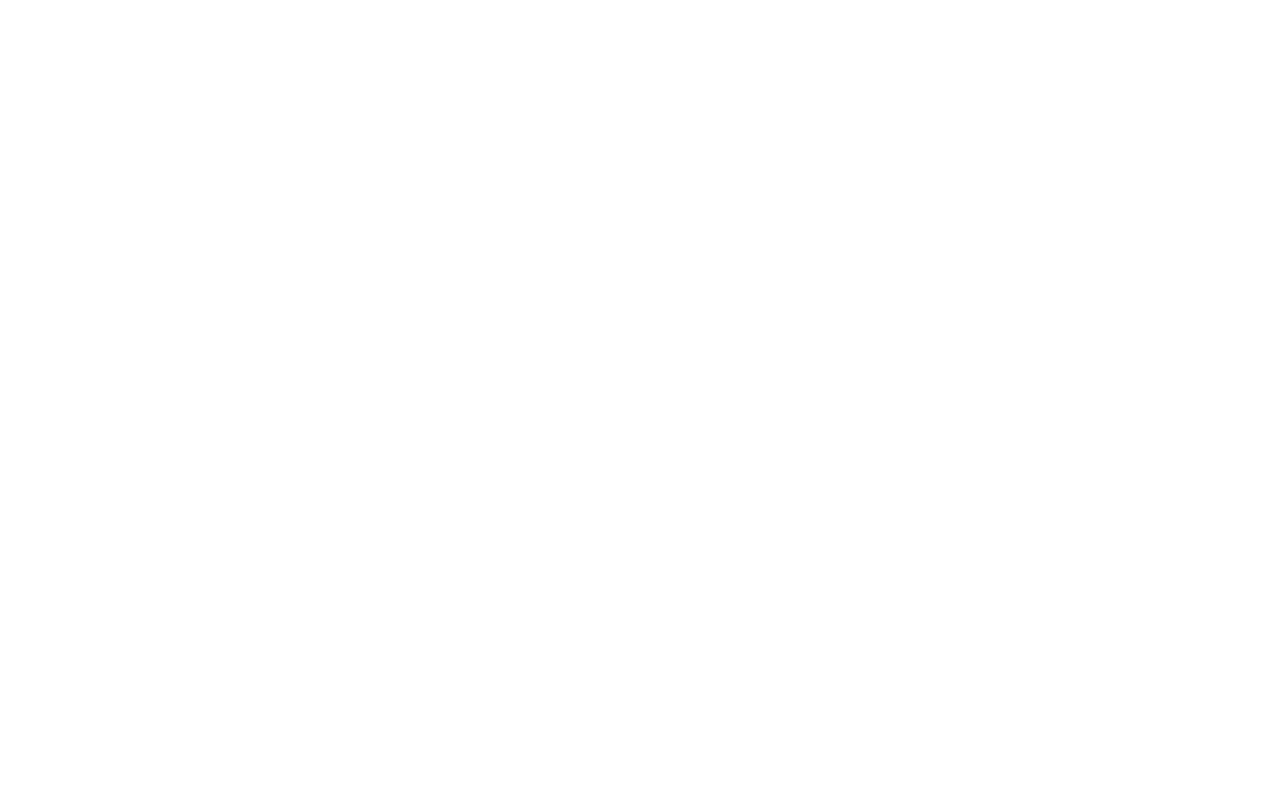
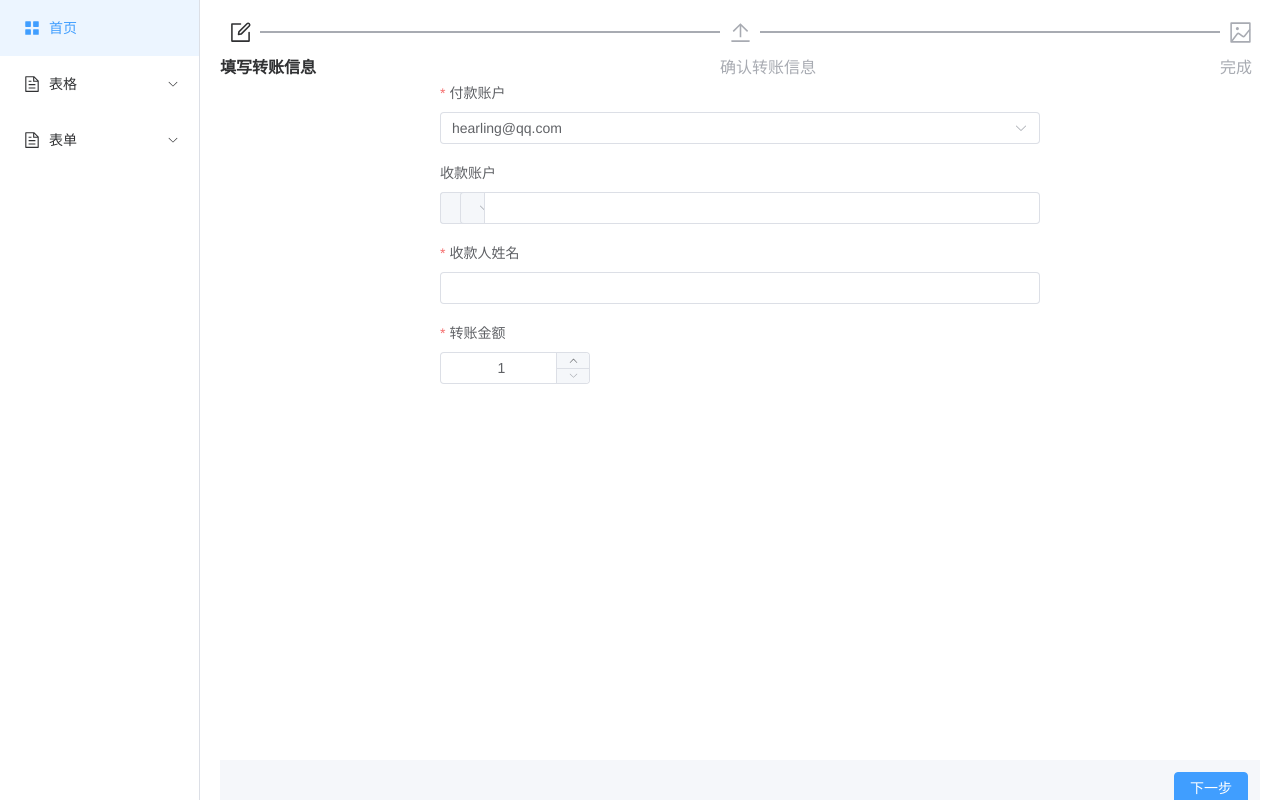
Before and after one commit to chovue/vue3-management-system, a Vue app: page /stepForm in a window 1280 px wide. Before the commit this address had no page. Built offline with nearby package versions, Linux system fonts and the light colour scheme; sample sign-in values are in the browser's storage.

Commit message:
feat: 增加表单 (#27)
* feat: 新增表单路由

* feat: 增加基础表单

* feat: 增加步骤表单

```diff
--- a/src/router/index.ts
+++ b/src/router/index.ts
@@ -41,6 +41,22 @@
             title: '复杂表格'
           },
           component: () => import('../views/AboutView.vue')
+        },
+        {
+          path: '/basicForm',
+          name: 'basicForm',
+          meta: {
+            title: '基础表单'
+          },
+          component: () => import('../views/BasicForm.vue')
+        },
+        {
+          path: '/stepForm',
+          name: 'stepForm',
+          meta: {
+            title: '基础表单'
+          },
+          component: () => import('../views/StepForm.vue')
         }
       ]
     },
--- /dev/null
+++ b/src/views/BasicForm.vue
@@ -0,0 +1,82 @@
+<!-- 基础表单页面 -->
+<template>
+  <div class="basic-form-page">
+    <h1>基础表单页面</h1>
+    <el-form :model="form" label-width="120px">
+      <el-form-item label="活动名称">
+        <el-input v-model="form.name" />
+      </el-form-item>
+      <el-form-item label="活动地址">
+        <el-select v-model="form.region" placeholder="please select your zone">
+          <el-option label="Zone one" value="shanghai" />
+          <el-option label="Zone two" value="beijing" />
+        </el-select>
+      </el-form-item>
+      <el-form-item label="活动时间">
+        <el-col :span="11">
+          <el-date-picker v-model="form.date1" type="date" placeholder="Pick a date" style="width: 100%" />
+        </el-col>
+        <el-col :span="2" class="text-center">
+          <span class="text-gray-500">-</span>
+        </el-col>
+        <el-col :span="11">
+          <el-time-picker v-model="form.date2" placeholder="Pick a time" style="width: 100%" />
+        </el-col>
+      </el-form-item>
+      <el-form-item label="即时交付">
+        <el-switch v-model="form.delivery" />
+      </el-form-item>
+      <el-form-item label="活动类型">
+        <el-checkbox-group v-model="form.type">
+          <el-checkbox label="Online activities" name="type" />
+          <el-checkbox label="Promotion activities" name="type" />
+          <el-checkbox label="Offline activities" name="type" />
+          <el-checkbox label="Simple brand exposure" name="type" />
+        </el-checkbox-group>
+      </el-form-item>
+      <el-form-item label="资源">
+        <el-radio-group v-model="form.resource">
+          <el-radio label="Sponsor" />
+          <el-radio label="Venue" />
+        </el-radio-group>
+      </el-form-item>
+      <el-form-item label="活动形式">
+        <el-input v-model="form.desc" type="textarea" />
+      </el-form-item>
+      <el-form-item>
+        <el-button type="primary" @click="onSubmit">创建</el-button>
+        <el-button>取消</el-button>
+      </el-form-item>
+    </el-form>
+  </div>
+</template>
+
+<script lang="ts" setup>
+import { reactive } from 'vue'
+
+// do not use same name with ref
+const form = reactive({
+  name: '',
+  region: '',
+  date1: '',
+  date2: '',
+  delivery: false,
+  type: [],
+  resource: '',
+  desc: '',
+})
+
+const onSubmit = () => {
+  console.log('submit!')
+}
+</script>
+
+<style lang='scss' scoped>
+.basic-form-page {
+  width: 600px;
+
+  h1 {
+    margin: 0px 52px 20px;
+  }
+}
+</style>
--- a/src/views/Home.vue
+++ b/src/views/Home.vue
@@ -23,6 +23,16 @@
             <el-menu-item index="table">简单表格</el-menu-item>
             <el-menu-item index="complexTable">复杂表格</el-menu-item>
           </el-sub-menu>
+          <el-sub-menu index="2">
+            <template #title>
+              <el-icon>
+                <Document />
+              </el-icon>
+              <span>表单</span>
+            </template>
+            <el-menu-item index="basicForm">基础表单</el-menu-item>
+            <el-menu-item index="stepForm">分步表单</el-menu-item>
+          </el-sub-menu>
         </el-menu>
       </el-aside>
       <el-main>
--- /dev/null
+++ b/src/views/StepForm.vue
@@ -0,0 +1,168 @@
+<!-- 分步骤表单 -->
+<template>
+  <div class="step-home-page">
+    <el-steps :active="active" finish-status="success">
+      <el-step title="填写转账信息" :icon="Edit" />
+      <el-step title="确认转账信息" :icon="Upload" />
+      <el-step title="完成" :icon="Picture" />
+    </el-steps>
+
+    <!-- 内容区域 -->
+    <!-- todo 拆分组件 -->
+    <div class="contain">
+      <el-form :model="form" label-width="100px" ref="formRef" :rules="rules" label-position="top">
+        <div v-show="active === 0">
+          <el-form-item label="付款账户" prop="account">
+            <el-select v-model="form.account">
+              <el-option label="hearling@qq.com" value="hearling@qq.com" />
+            </el-select>
+          </el-form-item>
+          <el-form-item label="收款账户" prop="type">
+            <el-input v-model="form.acceptAccount">
+              <template #prepend>
+                <el-select v-model="form.type">
+                  <el-option label="支付宝" :value="1"></el-option>
+                  <el-option label="微信支付" :value="2"></el-option>
+                </el-select>
+              </template>
+            </el-input>
+          </el-form-item>
+          <el-form-item label="收款人姓名" prop="name">
+            <el-input v-model="form.name"></el-input>
+          </el-form-item>
+          <el-form-item label="转账金额" prop="price">
+            <el-input-number v-model="form.price" controls-position="right" :min="1" :max="1000">
+            </el-input-number>
+          </el-form-item>
+        </div>
+        <div v-show="active === 1">
+          <el-alert title="确认转账后，资金将直接打入对方账户，无法退回。" type="warning" show-icon />
+          <el-descriptions border :column="1">
+            <el-descriptions-item>
+              <template #label>
+                付款账户
+              </template>
+              {{ form.account }}
+            </el-descriptions-item>
+            <el-descriptions-item>
+              <template #label>
+                收款账户
+              </template>
+              {{ form.acceptAccount }}
+            </el-descriptions-item>
+            <el-descriptions-item>
+              <template #label>
+                收款人姓名
+              </template>
+              {{ form.name }}
+            </el-descriptions-item>
+            <el-descriptions-item>
+              <template #label>
+                转账金额
+              </template>
+              {{ form.price }}元
+            </el-descriptions-item>
+          </el-descriptions>
+          <hr />
+          <el-form-item label="支付密码" prop="name">
+            <el-input v-model="form.pass" type="passworld" placeholder="请输入"></el-input>
+          </el-form-item>
+        </div>
+        <div v-show="active === 2">
+          <el-result icon="success" title="操作成功" sub-title="预计两小时内到账"></el-result>
+
+          <el-descriptions title="账单信息" :column="1" border>
+            <el-descriptions-item label="付款账户">ant-design@alipay.com</el-descriptions-item>
+            <el-descriptions-item label="收款账户">test@example.com</el-descriptions-item>
+            <el-descriptions-item label="收款人姓名">Alex</el-descriptions-item>
+            <el-descriptions-item label="转账金额">500.00元
+            </el-descriptions-item>
+          </el-descriptions>
+        </div>
+      </el-form>
+    </div>
+
+
+    <div class="foot">
+      <el-button v-show="active > 0" style="margin-top: 12px" @click="preview">上一步</el-button>
+      <el-button v-show="active !== 2" style="margin-top: 12px" @click="next" type="primary">下一步</el-button>
+      <el-button v-show="active === 2" style="margin-top: 12px" @click="submit" type="primary">确定</el-button>
+    </div>
+
+
+  </div>
+</template>
+
+<script lang='ts' setup>
+import { Edit, Picture, Upload, Money } from '@element-plus/icons-vue'
+import { reactive, ref, onMounted } from 'vue'
+interface DataProps { }
+const active = ref(0)
+
+const form = reactive({
+  account: 'hearling@qq.com',
+  type: 1,
+  acceptAccount: '',
+  name: '',
+  price: 1,
+  pass: ''
+})
+// todo 类型校验
+const rules = reactive({
+  account: [{ required: true, message: '请选择账号' }],
+  name: [{ required: true, message: '请输入收款人姓名' }],
+  price: [{ required: true, message: '请输入转账金额' }],
+})
+
+const next = () => {
+  if (active.value++ > 2) active.value = 0
+}
+const preview = () => {
+  if (active.value > 0) active.value--
+}
+const submit = () => {
+  // 提交表单
+}
+
+</script>
+<style lang='scss' scoped>
+.el-alert--warning {
+  margin: 20px 0px;
+}
+
+hr {
+  margin: 32px 0px;
+}
+
+
+
+.step-home-page {
+  display: flex;
+  flex-direction: column;
+  height: 100vh;
+  width: 100%;
+
+  .contain {
+    width: 600px;
+    flex: 1 0 auto;
+    margin: auto;
+
+    .result {
+      background-color: #fafafa;
+
+      .el-descriptions .el-descriptions__body {
+        background-color: #fafafa !important;
+      }
+
+    }
+  }
+
+  .foot {
+    height: 60px;
+    background-color: #f5f7fa;
+    display: flex;
+    justify-content: flex-end;
+    padding-right: 12px;
+  }
+}
+</style>
```
